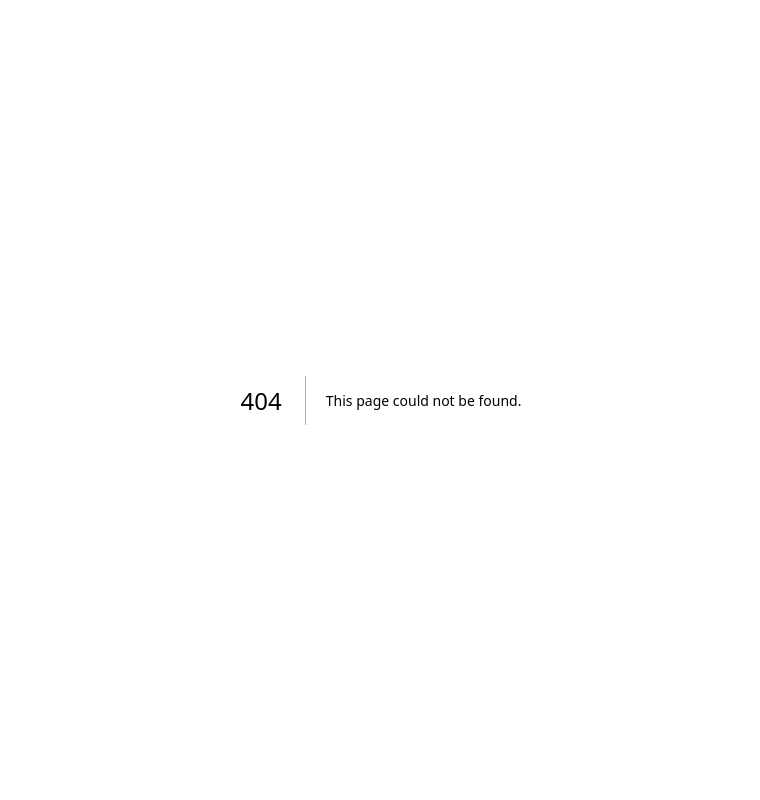
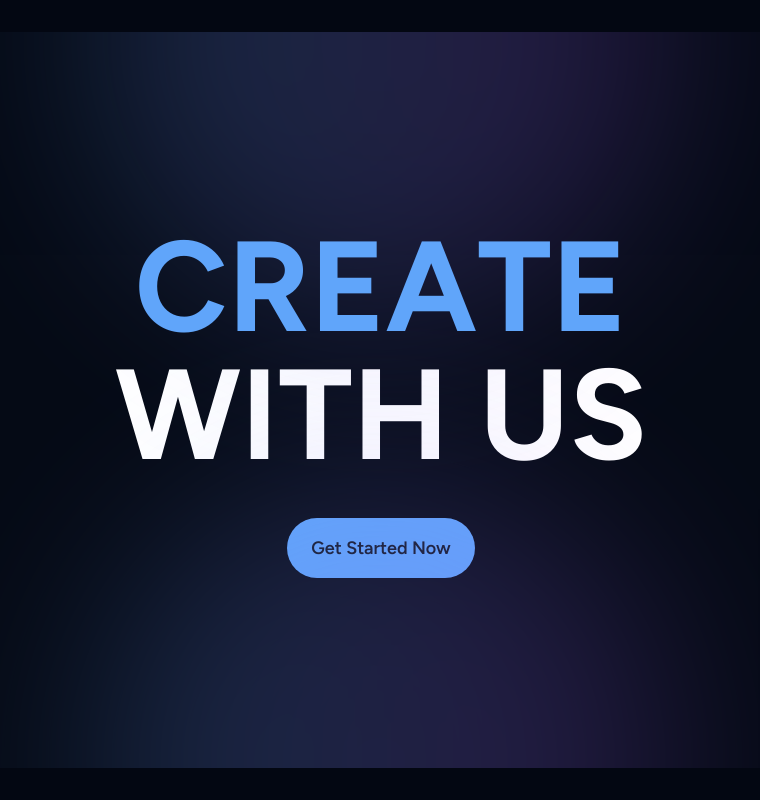
Before and after one commit to gharsh11032000/animated-components-next-tailwind-framer-motion, a Next.js app: page /ui/text-animation-5 in a window 1280 px wide. Before the commit this address had no page. Shown: the whole page, without its empty margins (259-1019 px from the left). Built offline with nearby package versions, Linux system fonts and the light colour scheme.

Commit message:
Adding Text Animation 5 and Changing Text Animation 3/4

```diff
--- a/app/ui/text-animation-3/page.tsx
+++ b/app/ui/text-animation-3/page.tsx
@@ -37,7 +37,7 @@ export default function Section() {
             </button>
           </div>
         </div>
-        <div className="flex-1 relative bg-gray-800 overflow-hidden rounded-3xl w-full h-full mt-4 md:mt-0"></div>
+        <div className="flex-1 relative bg-gray-800 overflow-hidden rounded-3xl w-full h-full"></div>
       </motion.section>
     </div>
   );
--- a/app/ui/text-animation-4/page.tsx
+++ b/app/ui/text-animation-4/page.tsx
@@ -20,25 +20,14 @@ export default function Section() {
       >
         <div className="flex flex-col gap-6 p-2 md:p-8 pb-0 md:pb-0">
           <h1 className="text-4xl md:text-5xl lg:text-8xl font-bold text-white">
-            Elevating
             <AnimatedWords
-              words={["Brands", "Strategies", "Success"]}
+              words={["Elevate", "Innovate", "Accelerate"]}
               className="w-full text-blue-400"
             />
+            Your Business
           </h1>
-          <div className="flex flex-col gap-4 items-start">
-            <p className="text-lg lg:text-xl !leading-normal text-gray-400 max-w-2xl">
-              We are a team of creative marketers and strategists committed to
-              helping businesses grow by crafting impactful campaigns, building
-              strong brand identities, and driving measurable results.
-            </p>
-            <button className="px-4 mt-2 sm:mt-4 sm:px-6 py-3 sm:py-4 flex items-center transition-all duration-300 justify-center gap-2 lg:text-lg font-semibold text-gray-900 bg-blue-400 rounded-xl lg:rounded-2xl hover:bg-blue-300 focus:outline-none focus:bg-blue-300">
-              Contact Now
-            </button>
-          </div>
         </div>
-        <div className="grid grid-cols-1 mt-auto sm:grid-cols-2 md:grid-cols-3 lg:grid-cols-4 xl:grid-cols-5 gap-4 lg:gap-6">
-          <div className="bg-gray-800 rounded-3xl w-full h-[24rem] lg:h-[32rem]"></div>
+        <div className="grid grid-cols-1 mt-auto sm:grid-cols-2 md:grid-cols-3 lg:grid-cols-4 gap-4 lg:gap-6">
           <div className="bg-gray-800 rounded-3xl w-full h-[24rem] lg:h-[32rem]"></div>
           <div className="bg-gray-800 rounded-3xl w-full h-[24rem] lg:h-[32rem]"></div>
           <div className="bg-gray-800 rounded-3xl w-full h-[24rem] lg:h-[32rem]"></div>
@@ -98,7 +87,9 @@ function AnimatedWords({ words, className }: AnimatedWordsProps) {
   };
 
   return (
-    <div className={`leading-none inline-flex relative ${className}`}>
+    <div
+      className={`leading-none inline-flex overflow-hidden relative ${className}`}
+    >
       <AnimatePresence mode="popLayout">
         <div key={currentWordIndex} className="w-full">
           {words[currentWordIndex].split("").map((letter, index) => (
--- /dev/null
+++ b/app/ui/text-animation-5/page.tsx
@@ -0,0 +1,122 @@
+"use client";
+
+import React, { useState, useEffect, useRef } from "react";
+import { AnimatePresence, motion } from "framer-motion";
+import Link from "next/link";
+
+export default function Section() {
+  return (
+    <div className="relative overflow-x-hidden dark:bg-gray-950">
+      <motion.section
+        initial={{
+          opacity: 0,
+        }}
+        animate={{
+          opacity: 1,
+        }}
+        transition={{
+          duration: 1.5,
+        }}
+        className="min-h-screen w-full gap-8 grid lg:gap-8 group p-4 md:p-8 rounded-2xl relative"
+      >
+        <div className="flex flex-col overflow-hidden gap-6 bg-gray-900/20 relative rounded-3xl text-center justify-center items-center">
+          <div className="absolute -bottom-1/4 lg:scale-150 -translate-x-1/2 left-1/2 w-96 h-96 bg-gradient-to-r from-blue-400 to-purple-500 rounded-full blur-3xl opacity-20"></div>
+          <div className="absolute -top-1/4 lg:scale-150 -translate-x-1/2 left-1/2 w-96 h-96 bg-gradient-to-r from-blue-400 to-purple-500 rounded-full blur-3xl opacity-20"></div>
+
+          <h1 className="text-6xl md:text-7xl w-full uppercase lg:text-9xl font-bold text-white">
+            <AnimatedWords
+              words={["Imagine", "Design", "Create"]}
+              className=" text-blue-400 w-full"
+            />
+            <br />
+            <span>With Us</span>
+          </h1>
+          <button className="px-4 mt-2 sm:mt-4 sm:px-6 py-3 sm:py-4 flex items-center transition-all duration-300 justify-center gap-2 lg:text-lg font-semibold text-gray-900 bg-blue-400 rounded-full lg:rounded-full hover:bg-blue-300 focus:outline-none focus:bg-blue-300">
+            Get Started Now
+          </button>
+        </div>
+      </motion.section>
+    </div>
+  );
+}
+
+interface AnimatedWordsProps {
+  words: string[];
+  interval?: number;
+  className?: string;
+}
+
+function AnimatedWords({ words, className }: AnimatedWordsProps) {
+  const [currentWordIndex, setCurrentWordIndex] = useState(0);
+  const lastUpdateTime = useRef(Date.now());
+  const animationFrameId = useRef<number | null>(null);
+
+  useEffect(() => {
+    const animate = () => {
+      const now = Date.now();
+      if (now - lastUpdateTime.current >= 2000) {
+        setCurrentWordIndex((prevIndex) => (prevIndex + 1) % words.length);
+        lastUpdateTime.current = now;
+      }
+      animationFrameId.current = requestAnimationFrame(animate);
+    };
+
+    animationFrameId.current = requestAnimationFrame(animate);
+
+    return () => {
+      if (animationFrameId.current) {
+        cancelAnimationFrame(animationFrameId.current);
+      }
+    };
+  }, [words]);
+
+  const variants = {
+    hidden: {
+      opacity: 0,
+      filter: "blur(12px)",
+      x: -20,
+    },
+    visible: {
+      opacity: 1,
+      filter: "blur(0px)",
+      x: 0,
+    },
+    exit: {
+      opacity: 0,
+      filter: "blur(12px)",
+      x: 20,
+    },
+  };
+
+  return (
+    <div
+      className={`leading-none inline-flex overflow-hidden relative ${className}`}
+    >
+      <AnimatePresence mode="popLayout">
+        <div key={currentWordIndex} className="w-full">
+          {words[currentWordIndex].split("").map((letter, index) => (
+            <span key={index} className="inline-block">
+              <motion.span
+                key={index}
+                variants={variants}
+                initial="hidden"
+                animate="visible"
+                exit="exit"
+                transition={{
+                  duration: 0.25,
+                  delay: 0.05 * index,
+                  type: "spring",
+                  damping: 12,
+                  stiffness: 100,
+                }}
+                className="inline-block"
+              >
+                {letter}
+              </motion.span>
+            </span>
+          ))}
+        </div>
+      </AnimatePresence>
+    </div>
+  );
+}
```
